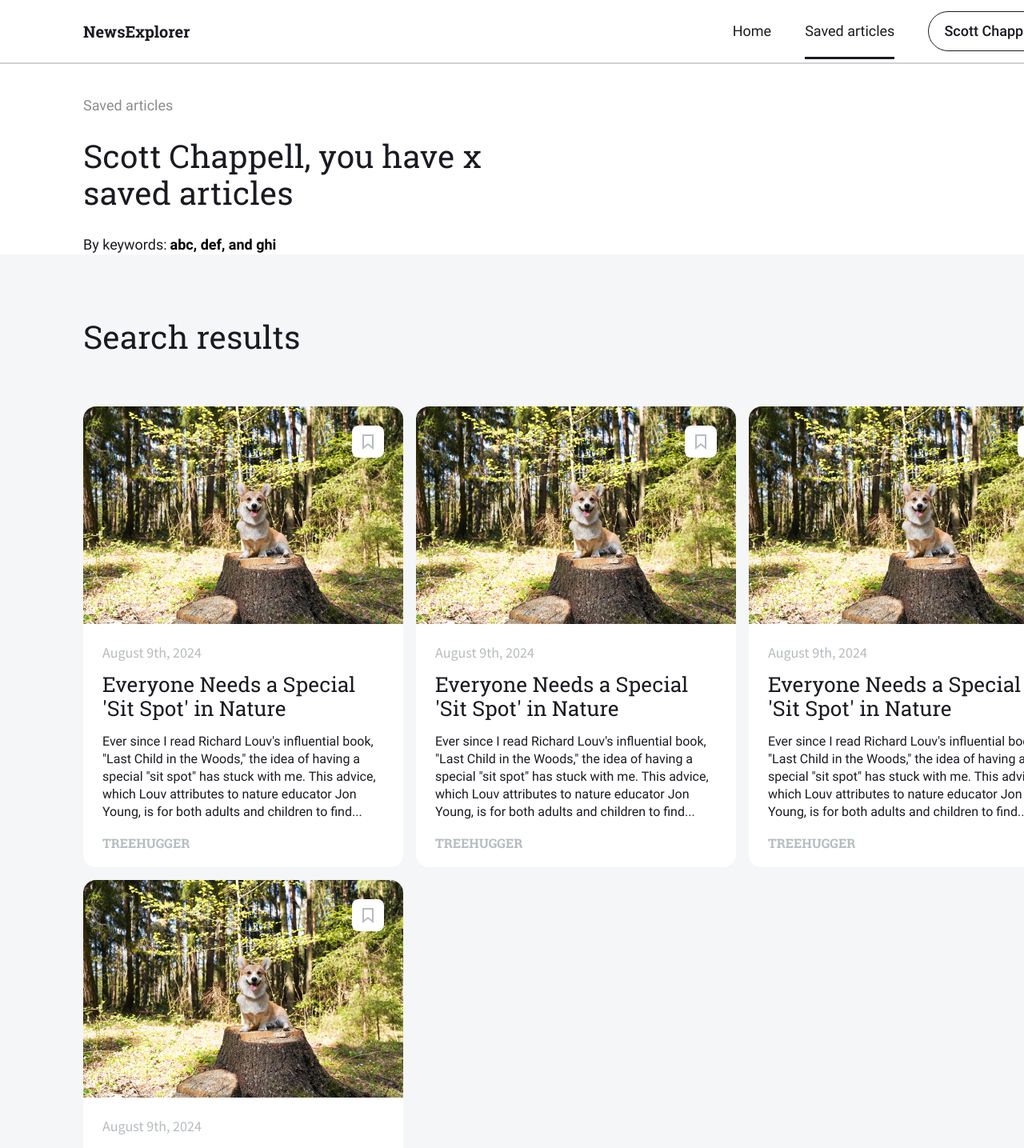
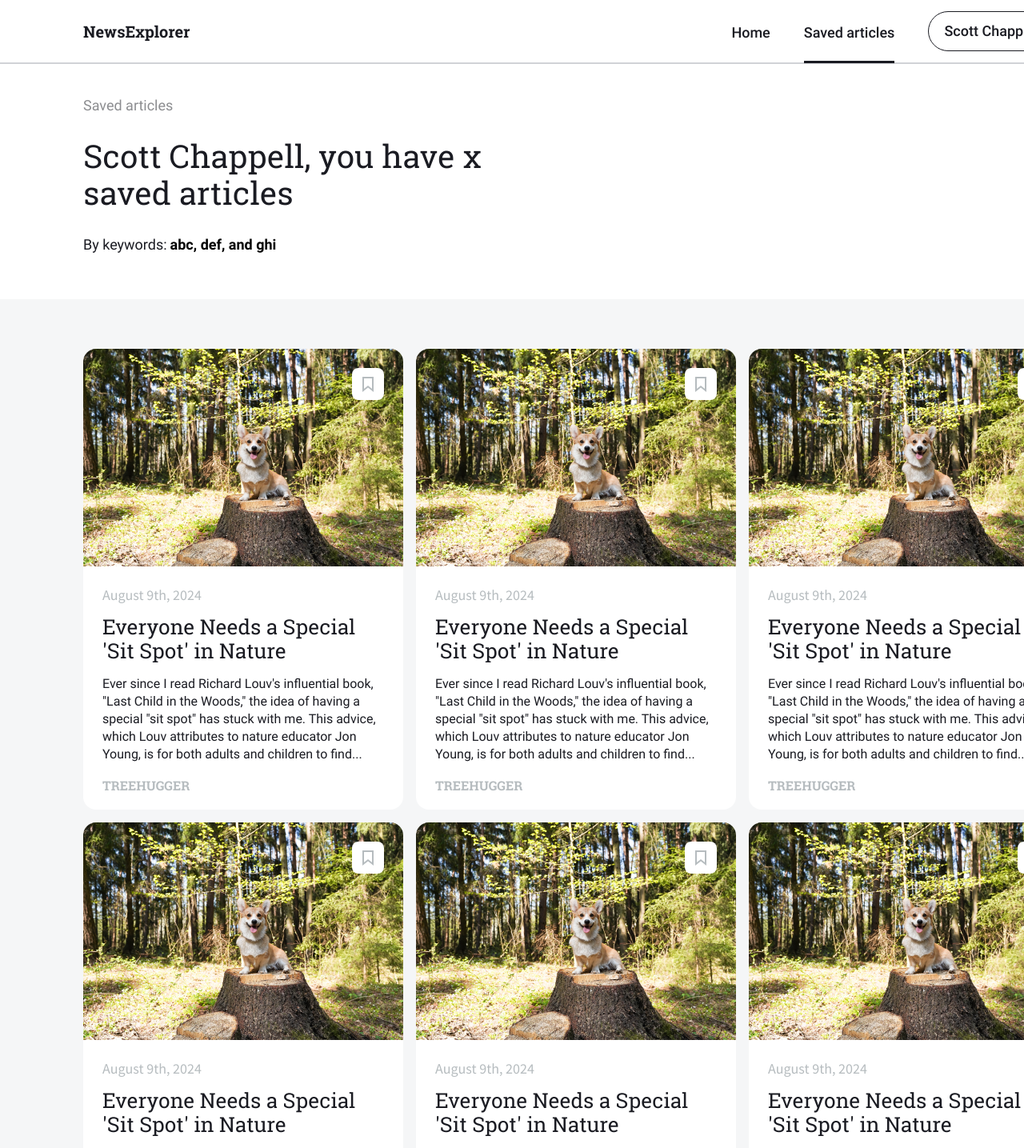
Before and after one commit to scottchappell99/news-explorer-frontend, a React (Vite) app: page /saved-news in a window 1280 px wide. Shown: the top 1435 px of the page at 80% size. Built offline with nearby package versions, Linux system fonts and the light colour scheme.

Commit message:
Add SavedNews, refactor SavedNewsHeader, add the Header, Main, Preloader, NewsCardList, and About to the / path and add SavedNewsHeader and SavedNews to the /saved-news path, footer stays on all pages.

```diff
--- a/src/components/App/App.jsx
+++ b/src/components/App/App.jsx
@@ -21,7 +21,7 @@ function App() {
   const [isLoggedIn, setIsLoggedIn] = useState(true);
   const [userInfo, setUserInfo] = useState({ name: "Scott Chappell" });
   const [isLoading, setIsLoading] = useState(false);
-  const [isRendered, setIsRendered] = useState(true);
+  const [isRendered, setIsRendered] = useState(false);
 
   return (
     <div className="app">
@@ -34,6 +34,9 @@ function App() {
                 <>
                   <Header Navigation={Navigation} />
                   <Main SearchBox={SearchBox} />
+                  <Preloader isLoading={isLoading} />
+                  <NewsCardList isRendered={isRendered} />
+                  <About />
                 </>
               }
             />
@@ -47,9 +50,6 @@ function App() {
               }
             />
           </Routes>
-          <Preloader isLoading={isLoading} />
-          <NewsCardList isRendered={isRendered} />
-          <About />
           <Footer />
         </UserContext.Provider>
       </AuthContext.Provider>
--- a/src/components/Navigation/Navigation.css
+++ b/src/components/Navigation/Navigation.css
@@ -12,21 +12,25 @@
   line-height: calc(24 / 18);
   color: #b6bcbf;
   margin: 0;
-  padding: 23px 0 20px;
+  padding: 30px 0 0;
   border-bottom: solid 3px transparent;
   text-decoration: none;
+  height: 80px;
+  box-sizing: border-box;
 }
 
 .saved-news-navigation__bar {
   font-family: "Roboto", Arial, sans-serif;
-  font-weight: 500px;
+  font-weight: 500;
   font-size: 18px;
   line-height: calc(24 / 18);
   color: #1a1b22;
   margin: 0;
-  padding: 23px 0 20px;
+  padding: 30px 0 0;
   border-bottom: solid 3px transparent;
   text-decoration: none;
+  height: 80px;
+  box-sizing: border-box;
 }
 
 .navigation__bar_type_active {
--- a/src/components/SavedNews/SavedNews.css
+++ b/src/components/SavedNews/SavedNews.css
@@ -1,47 +1,10 @@
-.saved-news {
-  width: 1400px;
+.saved__news {
+  display: grid;
+  grid-template-columns: repeat(3, 400px);
+  grid-template-rows: 576px;
+  gap: 16px;
+  padding: 62px 104px;
   margin: 0;
+  list-style-type: none;
+  background-color: #f5f6f7;
 }
-
-.saved-news__title {
-  font-family: "Roboto", Arial, sans-serif;
-  font-weight: 400;
-  font-size: 18px;
-  line-height: calc(24 / 18);
-  color: #1a1b2280;
-  margin: 40px 0 0 104px;
-}
-
-.saved-news__text {
-  font-family: "Roboto Slab", Times, serif;
-  font-weight: 400;
-  font-size: 40px;
-  line-height: calc(46 / 40);
-  color: #1a1b22;
-  width: 530px;
-  overflow: visible;
-  margin: 28px 0 0 104px;
-}
-
-.saved-news__keywords {
-  display: flex;
-  margin: 30px 0 0 104px;
-  gap: 4px;
-}
-
-.saved-news__keywords-text {
-  font-family: "Roboto", Arial, sans-serif;
-  font-weight: 400;
-  font-size: 18px;
-  line-height: calc(24 / 18);
-  color: #1a1b22;
-  margin: 0;
-}
-
-.saved-news__keywords-keywords {
-  font-family: "Roboto", Arial, sans-serif;
-  font-weight: 700;
-  font-size: 18px;
-  line-height: calc(24 / 18);
-  margin: 0;
-}
--- a/src/components/SavedNews/SavedNews.jsx
+++ b/src/components/SavedNews/SavedNews.jsx
@@ -2,21 +2,22 @@ import { useContext } from "react";
 import { UserContext } from "../../utils/Context/UserContext";
 
 import "./SavedNews.css";
+import NewsCard from "../NewsCard/NewsCard";
 
 function SavedNews() {
   const userInfo = useContext(UserContext);
 
   return (
-    <section className="saved-news">
-      <h2 className="saved-news__title">Saved articles</h2>
-      <p className="saved-news__text">
-        {userInfo.name}, you have x saved articles
-      </p>
-      <div className="saved-news__keywords">
-        <p className="saved-news__keywords-text">By keywords:</p>
-        <p className="saved-news__keywords-keywords">abc, def, and ghi</p>
-      </div>
-    </section>
+    <ul className="saved__news">
+      <NewsCard />
+      <NewsCard />
+      <NewsCard />
+      <NewsCard />
+      <NewsCard />
+      <NewsCard />
+      <NewsCard />
+      <NewsCard />
+    </ul>
   );
 }
 
--- a/src/components/SavedNewsHeader/SavedNewsHeader.css
+++ b/src/components/SavedNewsHeader/SavedNewsHeader.css
@@ -1,10 +1,13 @@
 .saved-news-header {
   width: 1440px;
-  height: 80px;
+  margin: 0 auto 56px;
+}
+
+.saved-news-header__bar {
   display: flex;
   justify-content: space-between;
   align-items: center;
-  margin: 0 auto;
+  height: 80px;
   border-bottom: 2px solid #d1d2d6;
   box-sizing: border-box;
 }
@@ -17,3 +20,51 @@
   color: #1a1b22;
   margin: 0 0 0 104px;
 }
+
+.saved-news-header__intro {
+  width: 1400px;
+  margin: 0;
+}
+
+.saved-news-header__saved-articles {
+  font-family: "Roboto", Arial, sans-serif;
+  font-weight: 400;
+  font-size: 18px;
+  line-height: calc(24 / 18);
+  color: #1a1b2280;
+  margin: 40px 0 0 104px;
+}
+
+.saved-news-header__text {
+  font-family: "Roboto Slab", Times, serif;
+  font-weight: 400;
+  font-size: 40px;
+  line-height: calc(46 / 40);
+  color: #1a1b22;
+  width: 530px;
+  overflow: visible;
+  margin: 28px 0 0 104px;
+}
+
+.saved-news-header__keywords {
+  display: flex;
+  margin: 30px 0 0 104px;
+  gap: 4px;
+}
+
+.saved-news-header__keywords-text {
+  font-family: "Roboto", Arial, sans-serif;
+  font-weight: 400;
+  font-size: 18px;
+  line-height: calc(24 / 18);
+  color: #1a1b22;
+  margin: 0;
+}
+
+.saved-news-header__keywords-keywords {
+  font-family: "Roboto", Arial, sans-serif;
+  font-weight: 700;
+  font-size: 18px;
+  line-height: calc(24 / 18);
+  margin: 0;
+}
--- a/src/components/SavedNewsHeader/SavedNewsHeader.jsx
+++ b/src/components/SavedNewsHeader/SavedNewsHeader.jsx
@@ -1,10 +1,29 @@
+import { useContext } from "react";
+import { UserContext } from "../../utils/Context/UserContext";
+
 import "./SavedNewsHeader.css";
 
 function SavedNewsHeader({ Navigation }) {
+  const userInfo = useContext(UserContext);
+
   return (
     <header className="saved-news-header">
-      <h1 className="saved-news-header__title">NewsExplorer</h1>
-      <Navigation savedNews="saved-news-" />
+      <div className="saved-news-header__bar">
+        <h1 className="saved-news-header__title">NewsExplorer</h1>
+        <Navigation savedNews="saved-news-" />
+      </div>
+      <div className="saved-news-header__intro">
+        <h2 className="saved-news-header__saved-articles">Saved articles</h2>
+        <p className="saved-news-header__text">
+          {userInfo.name}, you have x saved articles
+        </p>
+        <div className="saved-news-header__keywords">
+          <p className="saved-news-header__keywords-text">By keywords:</p>
+          <p className="saved-news-header__keywords-keywords">
+            abc, def, and ghi
+          </p>
+        </div>
+      </div>
     </header>
   );
 }
```
